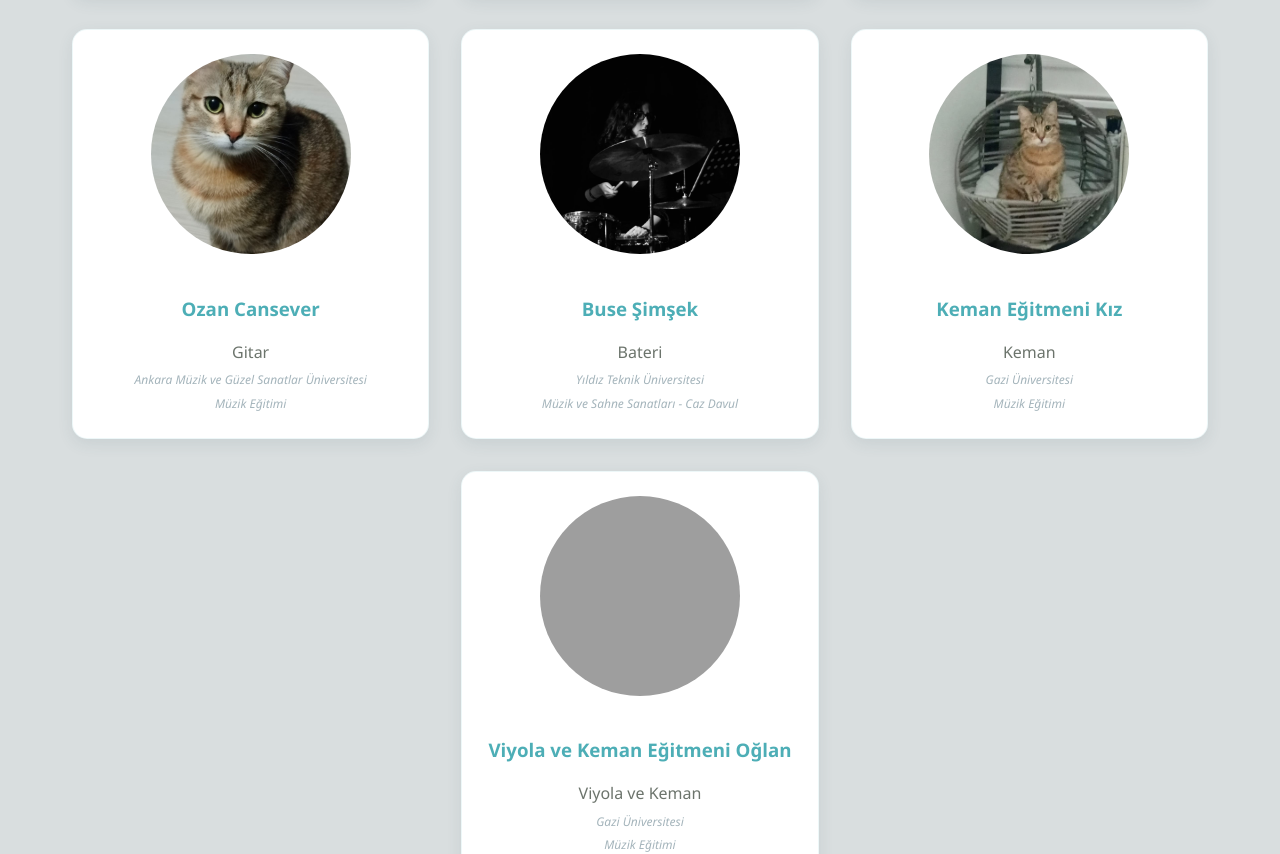
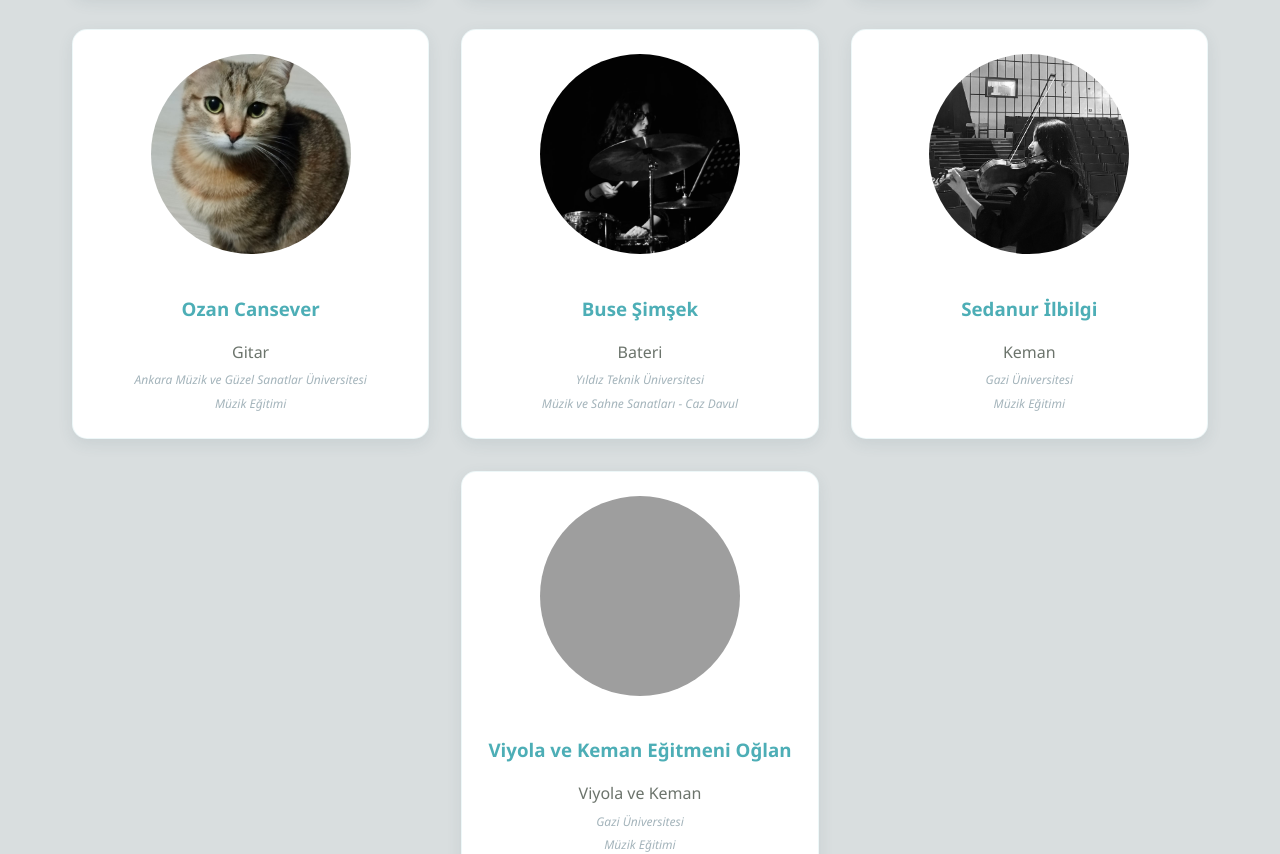
Before and after one commit to mertcobn/demo-nota-incisi, a plain HTML site: page index.html in a window 1280 px wide. Shown: the part 1338-2192 px from the top of the page. Drawn offline with Linux system fonts and the light colour scheme; grey boxes are pictures that could not be loaded.

Commit message:
Update index.html

```diff
--- a/index.html
+++ b/index.html
@@ -145,8 +145,8 @@
                 </div>
 
                 <div class="egitmen-card">
-                    <img src="egitmen6.jpg" alt="Keman Eğitmeni">
-                    <h3>Keman Eğitmeni Kız</h3>
+                    <img src="seda.jpg" alt="Keman Eğitmeni">
+                    <h3>Sedanur İlbilgi</h3>
                     <p>Keman</p>
                     <p class="egitim-bilgisi">Gazi Üniversitesi</p>
                     <p class="egitim-bilgisi">Müzik Eğitimi</p>
```
